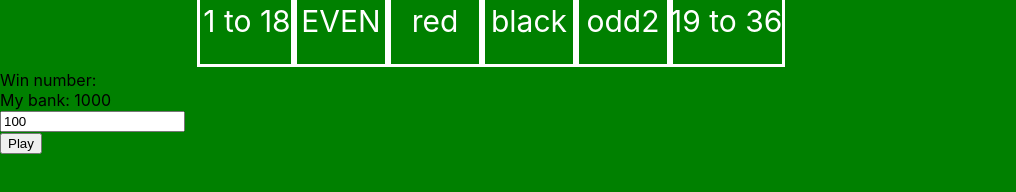
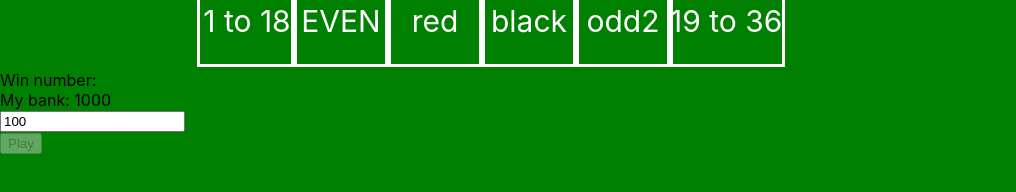
Before and after one commit to IlyaRedkin/roulette-game, a React (Create React App) app: page / in a window 1280 px wide. Shown: the part 428-620 px from the top of the page, without its empty margins (0-1016 px from the left). Built offline with nearby package versions, Linux system fonts and the light colour scheme.

Commit message:
[RG-3] added try again button in 0 bank account

```diff
--- a/src/pages/Board/BoardContext.tsx
+++ b/src/pages/Board/BoardContext.tsx
@@ -1,5 +1,6 @@
 import React, { createContext, useState } from 'react'
 import { IBet } from './_types'
+import { EMPTY_ARRAY, EMPTY_OBJECT, noop } from '../../utils'
 
 interface IBoardContext {
   bank: number
@@ -9,23 +10,25 @@ interface IBoardContext {
   setBetAmount: (betAmount: number) => void
   onCalcBets: () => void
   winNumberHistory: number[]
+  setBankAccount: (amount: number) => void
 }
 
 export const BoardContext = createContext<IBoardContext>({
   bank: 1000,
-  bet: {},
-  updateBet: (newBet: IBet) => {},
+  bet: EMPTY_OBJECT,
+  updateBet: noop,
   betAmount: 100,
-  setBetAmount: (betAmount: number) => {},
-  onCalcBets: () => {},
-  winNumberHistory: []
+  setBetAmount: noop,
+  onCalcBets: noop,
+  winNumberHistory: EMPTY_ARRAY,
+  setBankAccount: noop
 })
 
 interface IBoardProvider {
   children: React.ReactNode
 }
 export default function BoardProvider ({ children }: IBoardProvider): React.ReactElement {
-  const [bank, setBank] = useState<number>(1000)
+  const [bankAccount, setBankAccount] = useState<number>(1000)
   const [winNumberHistory, setWinNumberHistory] = useState<number[]>([])
   const [bet, setBet] = useState<IBet>({})
   const [betAmount, setBetAmount] = useState<number>(100)
@@ -34,7 +37,7 @@ export default function BoardProvider ({ children }: IBoardProvider): React.Reac
     const newBetKey: string = Object.keys(newBet)[0]
     const newBetAmount: number = Object.values(newBet)[0].amount
     if (Object.keys(bet).includes(newBetKey)) {
-      setBank((prev) => prev + bet[newBetKey].amount)
+      setBankAccount((prev) => prev + bet[newBetKey].amount)
       setTimeout(() => {
         delete bet[newBetKey]
         setBet({ ...bet })
@@ -42,7 +45,7 @@ export default function BoardProvider ({ children }: IBoardProvider): React.Reac
       return
     }
     setBet((prevBet) => ({ ...prevBet, ...newBet }))
-    setBank((prev) => prev - newBetAmount)
+    setBankAccount((prev) => prev - newBetAmount)
   }
 
   const onCalcBets = (): void => {
@@ -53,7 +56,7 @@ export default function BoardProvider ({ children }: IBoardProvider): React.Reac
       }
       return acc
     }, 0)
-    setBank((prevAmount) => prevAmount + winAmount)
+    setBankAccount((prevAmount) => prevAmount + winAmount)
     setBet({})
     setWinNumberHistory((prev: number[]) => [...prev, randomNumber])
   }
@@ -63,11 +66,12 @@ export default function BoardProvider ({ children }: IBoardProvider): React.Reac
       value={{
         bet,
         updateBet,
-        bank,
+        bank: bankAccount,
         betAmount,
         setBetAmount,
         onCalcBets,
-        winNumberHistory
+        winNumberHistory,
+        setBankAccount
       }}
     >{children}
     </BoardContext.Provider>
--- a/src/pages/Board/UserBank.tsx
+++ b/src/pages/Board/UserBank.tsx
@@ -3,7 +3,7 @@ import { BoardContext } from './BoardContext'
 import styled from 'styled-components'
 
 export default function UserBank (): React.ReactElement {
-  const { bet, betAmount, setBetAmount, onCalcBets, bank, winNumberHistory } = useContext(BoardContext)
+  const { bet, betAmount, setBetAmount, onCalcBets, bank, winNumberHistory, setBankAccount } = useContext(BoardContext)
 
   const betAmountHandler = (event: ChangeEvent<HTMLInputElement>): void => {
     setBetAmount(Number(event.target.value))
@@ -11,6 +11,17 @@ export default function UserBank (): React.ReactElement {
 
   const historyLength = winNumberHistory?.length
   const lastWinNumber = (historyLength !== 0) ? winNumberHistory[historyLength - 1] : ''
+
+  const tryAgainButton = (
+    <PlayButton onClick={() => setBankAccount(1000)}>
+      Try again
+    </PlayButton>
+  )
+  const playButton = (
+    <PlayButton onClick={onCalcBets} disabled={Object.keys(bet).length === 0}>
+      Play
+    </PlayButton>
+  )
 
   return (
     <div>
@@ -24,9 +35,7 @@ export default function UserBank (): React.ReactElement {
           <div>{betName}</div>
         </div>
       )}</div>
-      <PlayButton onClick={onCalcBets}>
-        Play
-      </PlayButton>
+      {Object.keys(bet).length === 0 && bank === 0 ? tryAgainButton : playButton}
     </div>
   )
 }
--- a/src/pages/Board/components/BoardItem.tsx
+++ b/src/pages/Board/components/BoardItem.tsx
@@ -9,18 +9,30 @@ interface BoardItemProps extends IBoardItem, React.HTMLAttributes<HTMLDivElement
 }
 
 function BoardItem ({ name, label, onBetSelect, includes, multiplier, ...props }: BoardItemProps): React.ReactElement {
-  const { betAmount } = useContext(BoardContext)
-  const onClick = (): void => onBetSelect({
-    [name]: {
-      amount: betAmount,
-      includes,
-      multiplier
+  const { betAmount, bank, bet } = useContext(BoardContext)
+  const canMakeBet = bank > 0
+  const canDeleteBet = Boolean(bet[name])
+  const canClick = canMakeBet || canDeleteBet
+
+  const onClick = (): void => {
+    if (!canClick) {
+      return
     }
-  })
+    onBetSelect({
+      [name]: {
+        amount: betAmount,
+        includes,
+        multiplier
+      }
+    })
+  }
   return (
     <StyledBoardItem
-      red={RED_LIST.includes(Number(name))} black={BLACK_LIST.includes(Number(name))} key={name}
+      red={RED_LIST.includes(Number(name))}
+      black={BLACK_LIST.includes(Number(name))}
+      key={name}
       onClick={onClick} {...props}
+      disabled={!canClick}
     >
       {label}
     </StyledBoardItem>
@@ -32,6 +44,7 @@ export default BoardItem
 interface IStyledBoardItem {
   red: boolean
   black: boolean
+  disabled: boolean
 }
 const StyledBoardItem = styled.div<IStyledBoardItem>`
   box-sizing: border-box;
@@ -43,6 +56,11 @@ const StyledBoardItem = styled.div<IStyledBoardItem>`
   min-width: 50px;
   font-size: 30px;
   color: white;
+  cursor: pointer;
+  &:hover {
+    opacity: 0.5;
+  }
   ${(props) => props.red && 'background-color: red;'}
   ${(props) => props.black && 'background-color: black;'}
+  ${(props) => props.disabled && 'cursor: not-allowed;'}
 `
--- /dev/null
+++ b/src/utils.ts
@@ -0,0 +1,3 @@
+export const noop = (): void => {}
+export const EMPTY_OBJECT = {}
+export const EMPTY_ARRAY = []
```
